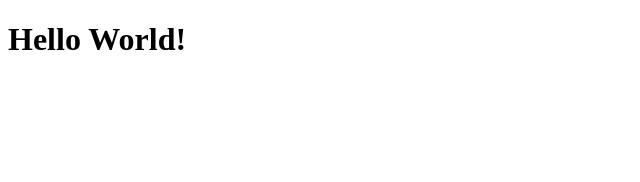
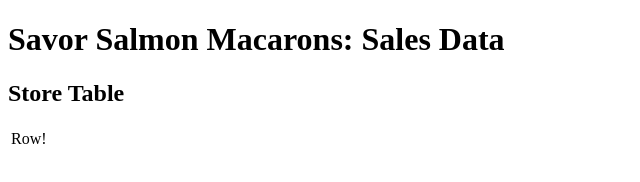
Before and after one commit to sarahflynn/lab-salmon-cookies-ca, a plain HTML site: page index.html in a window 1280 px wide. Shown: the whole page, without its empty margins (0-640 px from the left). Drawn offline with Linux system fonts and the light colour scheme.

Commit message:
stores-table connected to app

```diff
--- a/index.html
+++ b/index.html
@@ -10,6 +10,8 @@
     <div id="root"></div>
 
     <script src="js/html.js"></script>
+    <script src="js/stores-api.js"></script>
+    <script src="js/components/stores-table.js"></script>
     <script src="js/components/app.js"></script>
     <script src="js/index.js"></script>
 </body>
--- a/js/components/app.js
+++ b/js/components/app.js
@@ -2,11 +2,13 @@
 
 (function(module) {
     let html = module.html;
+    let storesApi = module.storesApi;
+    let StoresTable = module.StoresTable;
 
     let template = function() {
         return html`
             <header>
-                <h1>Hello World!</h1>
+                <h1>Savor Salmon Macarons: Sales Data</h1>
             </header>
             <main>
             </main>
@@ -16,11 +18,18 @@
     class App {
         render() {
             let dom = template();
+            let main = dom.querySelector('main');
+            let stores = storesApi.load();
+            let storesTable = new StoresTable ({
+                stores: stores
+            });
+            console.log(stores);
+            main.appendChild(storesTable.render());
             return dom;
-            // let main = dom.querySelector('main');
-            // main.appendChild(template);
         }
     }
+
+
 
     module.App = App;
 
--- /dev/null
+++ b/js/components/stores-table.js
@@ -0,0 +1,33 @@
+'use strict';
+
+(function(module){
+
+    let html = module.html;
+
+    let template = function() {
+        return html`
+            <section>
+                <h2>Store Table</h2>
+                <table>
+                    <tr>
+                        <td>Row!</td>
+                    </tr>
+                </table>
+            </section>
+        `;
+    };
+
+    class StoresTable {
+        constructor(props) {
+            this.stores = props.stores;
+        }
+
+        render() {
+            let stores = this.stores;
+            let dom = template();
+            this.table = dom.querySelector('table');
+            return dom;
+        }
+    }
+    module.StoresTable = StoresTable;
+})(window.module = window.module || {});
--- /dev/null
+++ b/js/stores-api.js
@@ -0,0 +1,20 @@
+'use strict';
+
+(function(module){
+
+    let stores = [{
+        name: 'Pike Place Market',
+        min: '23',
+        max: '65',
+        avg: '6.3',
+    }];
+
+    let storesApi = {
+        load: function() {
+            return stores;
+        }
+    };
+
+    module.storesApi = storesApi;
+
+})(window.module = window.module || {});
```
